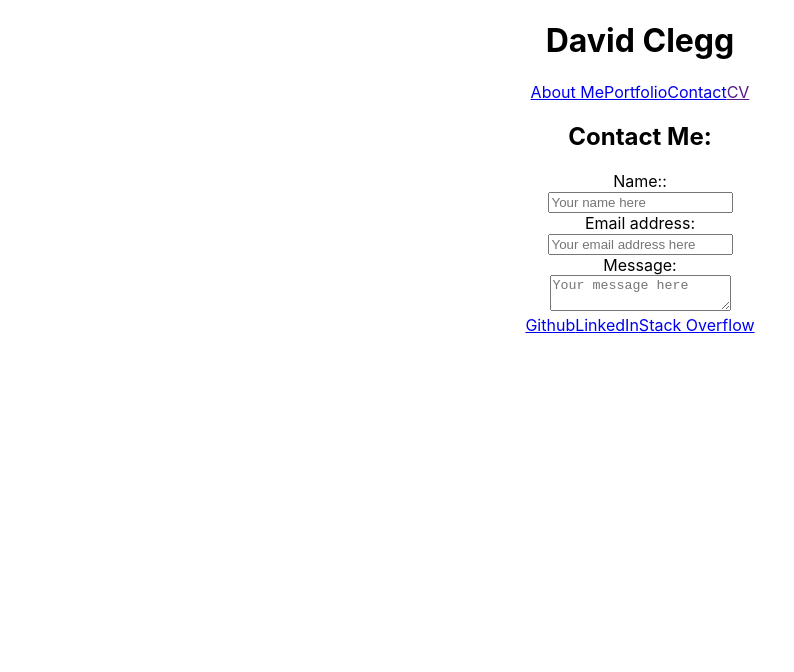
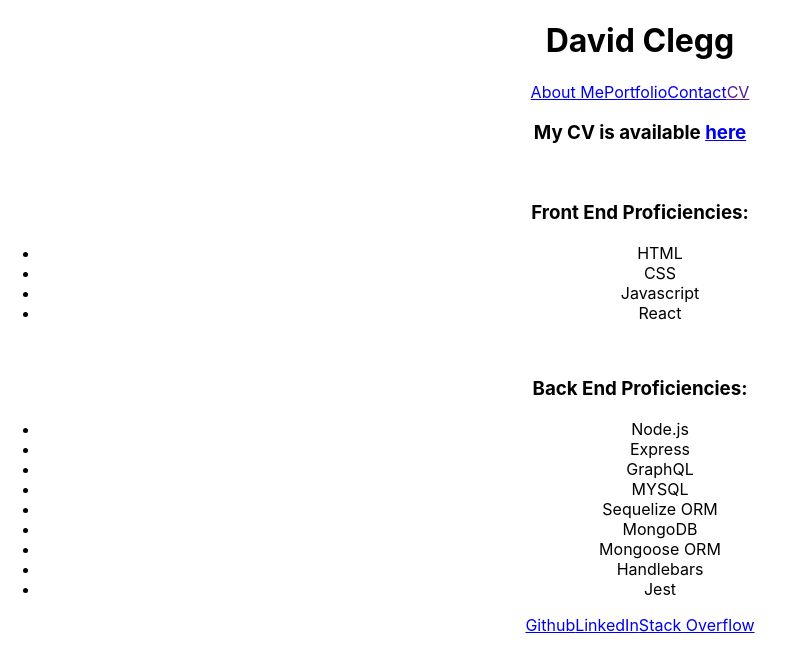
Before and after one commit to Cleggatron/React-Portfolio, a React (Create React App) app: page / in a window 1280 px wide. Shown: the top 672 px of the page, without its empty margins (0-794 px from the left). Built offline with nearby package versions, Linux system fonts and the light colour scheme.

Commit message:
added import and tested

```diff
--- a/src/components/section.js
+++ b/src/components/section.js
@@ -2,10 +2,11 @@ import React from "react";
 import Portfolio from "./sectionComponents/Portfolio";
 import AboutMe from "./sectionComponents/AboutMe";
 import Contact from "./sectionComponents/Contact";
+import CV from "./sectionComponents/CV";
 
 function Section () {
     return(
-        <Contact />
+        <CV/>
     )
 }
 
```
